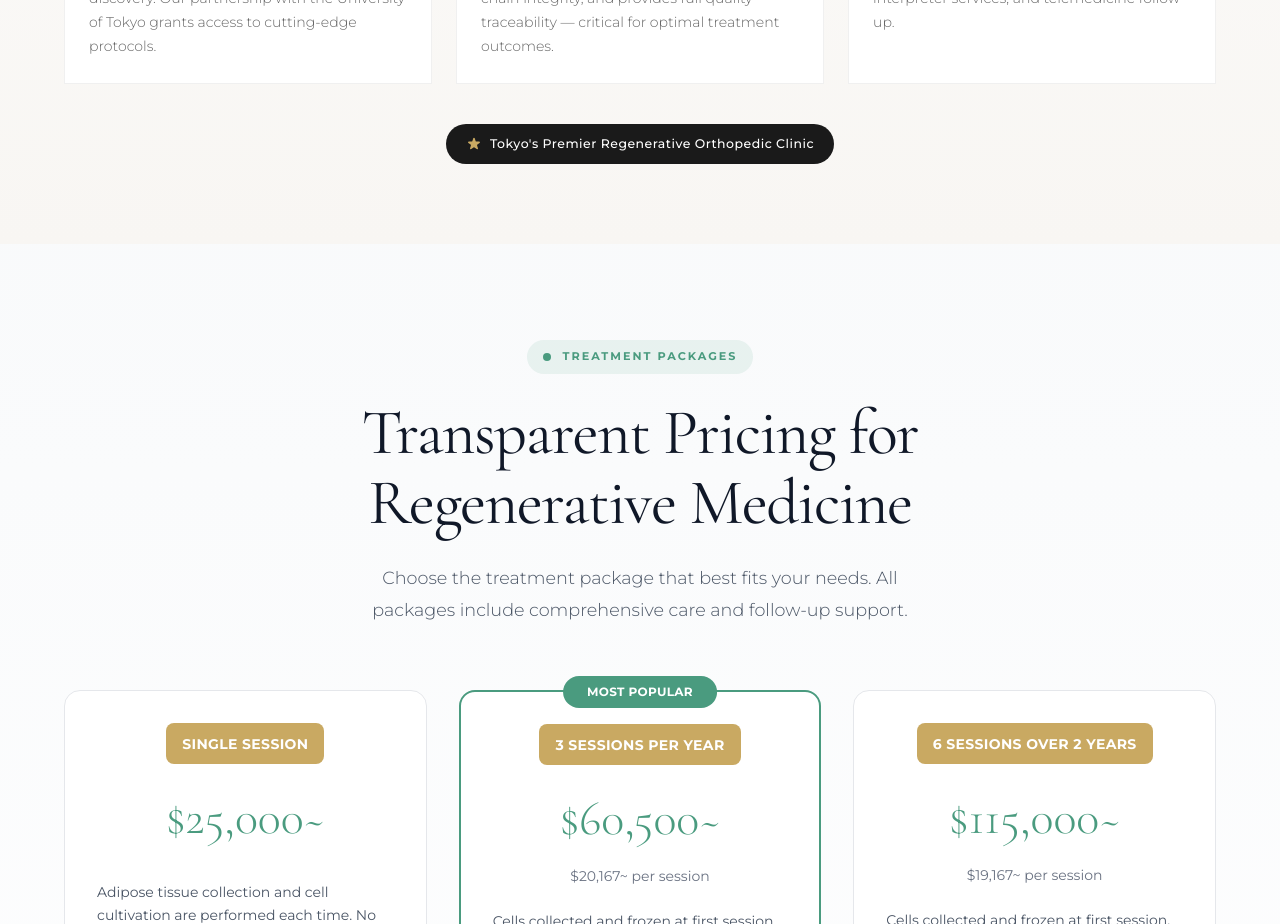
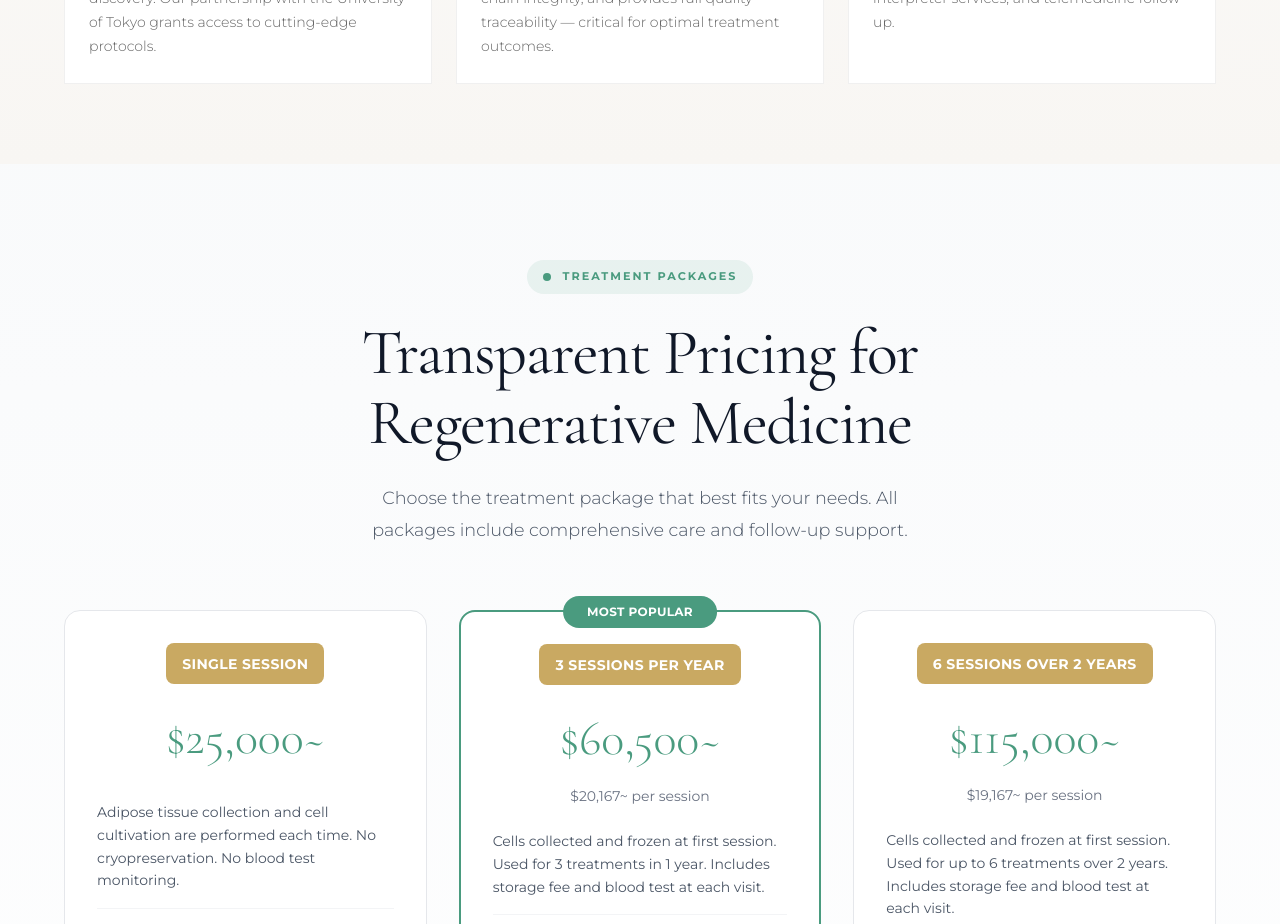
Before and after one commit to imaik129/rakan-clinic-global, a Next.js app: page /en in a window 1280 px wide. Shown: the part 4380-5304 px from the top of the page. Built offline with nearby package versions, Linux system fonts and the light colour scheme.

Commit message:
Remove footer text from Why Choose Us section
Changes:
- Removed 'Tokyo's Premier Regenerative Orthopedic Clinic' footer
- Removed empty Bottom CTA section wrapper
- Cleaner section ending

```diff
--- a/app/[locale]/page-sections.tsx
+++ b/app/[locale]/page-sections.tsx
@@ -368,18 +368,6 @@ export function WhyTokyoSection() {
                             </div>
                         </div>
                     ))}
-                </div>
-
-                {/* Bottom CTA */}
-                <div className="text-center mt-10">
-                    <div className="inline-flex items-center gap-2 px-5 py-2.5 bg-[#1a1a1a] rounded-full">
-                        <svg className="w-4 h-4 text-[#c9a962]" fill="currentColor" viewBox="0 0 20 20">
-                            <path d="M9.049 2.927c.3-.921 1.603-.921 1.902 0l1.07 3.292a1 1 0 00.95.69h3.462c.969 0 1.371 1.24.588 1.81l-2.8 2.034a1 1 0 00-.364 1.118l1.07 3.292c.3.921-.755 1.688-1.54 1.118l-2.8-2.034a1 1 0 00-1.175 0l-2.8 2.034c-.784.57-1.838-.197-1.539-1.118l1.07-3.292a1 1 0 00-.364-1.118L2.98 8.72c-.783-.57-.38-1.81.588-1.81h3.461a1 1 0 00.951-.69l1.07-3.292z" />
-                        </svg>
-                        <p className="text-[0.78rem] text-white font-medium tracking-[0.5px]">
-                            {t('whyTokyo.footer')}
-                        </p>
-                    </div>
                 </div>
             </div>
         </section>
```
